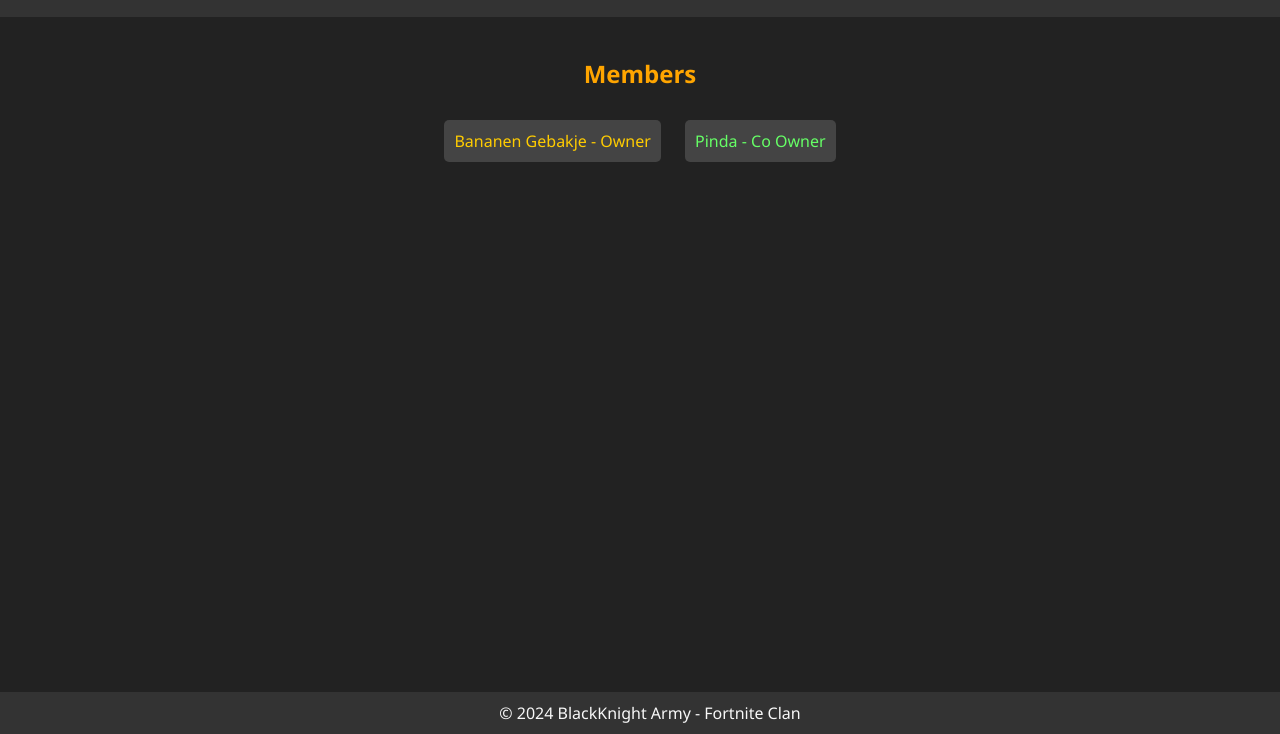
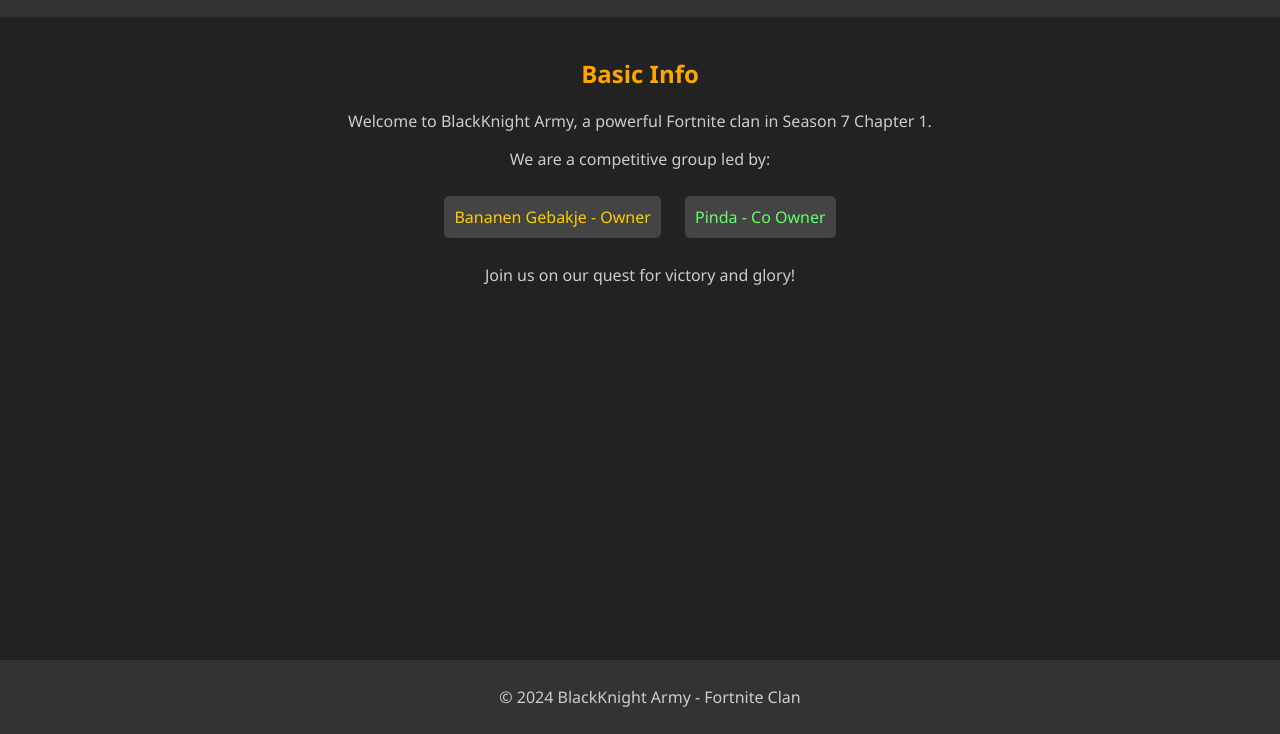
Before and after one commit to lekusun/blackknight, a plain HTML site: page index.html in a window 1280 px wide. Shown: the part 66-800 px from the top of the page. Drawn offline with Linux system fonts and the light colour scheme.

Commit message:
Update index.html

```diff
--- a/index.html
+++ b/index.html
@@ -32,6 +32,10 @@
             color: #ffa500;
         }
 
+        p {
+            color: #ccc;
+        }
+
         ul {
             list-style-type: none;
             padding: 0;
@@ -60,11 +64,6 @@
             width: 100%;
             bottom: 0;
         }
-
-        p {
-            margin: 0;
-            color: #f8f8f8;
-        }
     </style>
 </head>
 <body>
@@ -74,12 +73,15 @@
     </header>
 
     <main>
-        <h2>Members</h2>
+        <h2>Basic Info</h2>
+        <p>Welcome to BlackKnight Army, a powerful Fortnite clan in Season 7 Chapter 1.</p>
+        <p>We are a competitive group led by:</p>
         <ul>
             <li class="owner">Bananen Gebakje - Owner</li>
             <li class="co-owner">Pinda - Co Owner</li>
             <!-- Add more members and roles as needed -->
         </ul>
+        <p>Join us on our quest for victory and glory!</p>
     </main>
 
     <footer>
```
